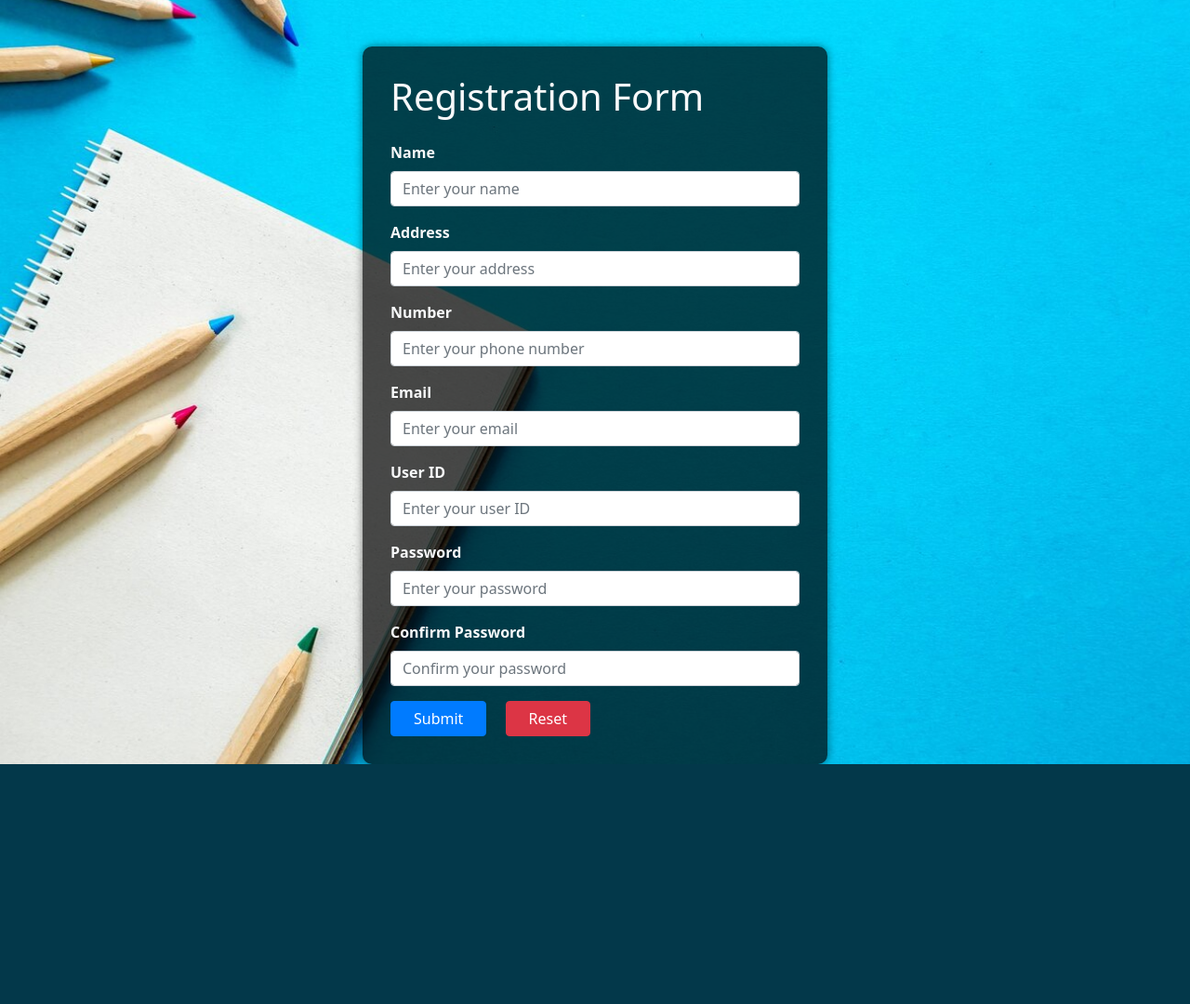
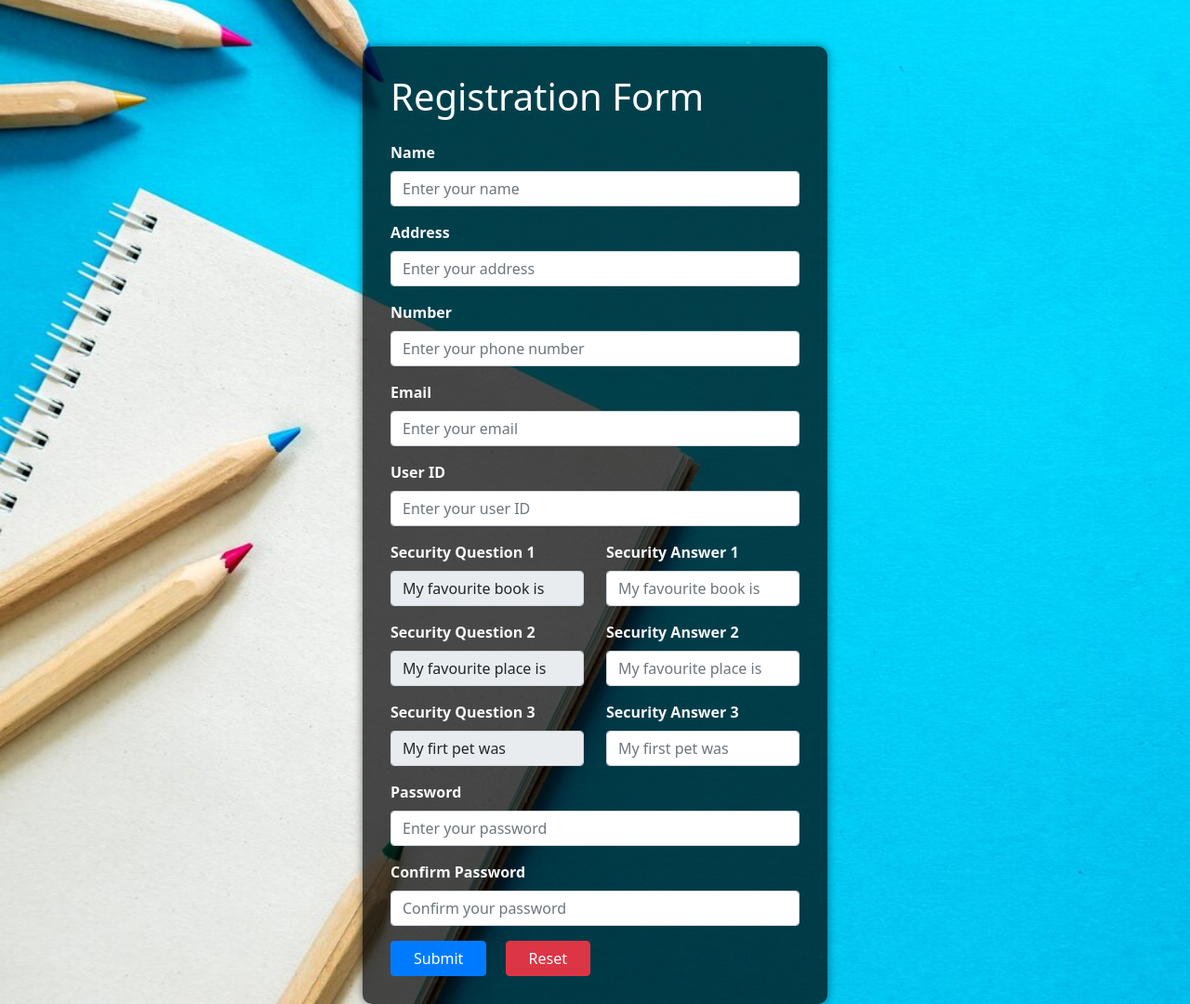
Before and after one commit to RajMunda/Library-Booking, a PHP site: page /Registration.php in a window 1280 px wide. Shown: the part 86-1166 px from the top of the page at 93% size. Before the commit the page ends 908 px from the top, so only its background shows below. Run offline with PHP 8.4, Linux system fonts and the light colour scheme.

Commit message:
finally_done

```diff
--- a/Registration.php
+++ b/Registration.php
@@ -55,6 +55,51 @@
             <label for="userId" class="form-label">User ID</label>
             <input type="text" class="form-control" id="userId" placeholder="Enter your user ID" name="user_id" required>
         </div>
+        <div class="row">
+            <div class="col-sm-6">
+                <div class="mb-3">
+                    <label for="security1" class="form-label">Security Question 1</label>
+                    <input type="text" class="form-control" id="security1" value="My favourite book is" name="security1" required disabled>
+                </div>
+            </div>
+            <div class="col-sm-6">
+                <div class="mb-3">
+                    <label for="answer1" class="form-label">Security Answer 1</label>
+                    <input type="text" class="form-control" id="answer1" placeholder="My favourite book is" name="answer1" required>
+                </div>
+            </div>
+        </div>
+        <div class="row">
+            <div class="col-sm-6">
+                <div class="mb-3">
+                    <label for="security2" class="form-label">Security Question 2</label>
+                    <input type="text" class="form-control" id="security2" value="My favourite place is" name="security2" required disabled>
+                </div>
+            </div>
+            <div class="col-sm-6">
+                <div class="mb-3">
+                    <label for="answer2" class="form-label">Security Answer 2</label>
+                    <input type="text" class="form-control" id="answer2" placeholder="My favourite place is" name="answer2" required>
+                </div>
+            </div>
+        </div>
+        <div class="row">
+            <div class="col-sm-6">
+                <div class="mb-3">
+                    <label for="security3" class="form-label">Security Question 3</label>
+                    <input type="text" class="form-control" id="security3" value="My firt pet was" name="security3" required disabled>
+                </div>
+            </div>
+            <div class="col-sm-6">
+                <div class="mb-3">
+                    <label for="answer3" class="form-label">Security Answer 3</label>
+                    <input type="text" class="form-control" id="answer3" placeholder="My first pet was" name="answer3" required>
+                </div>
+            </div>
+        </div>
+
+
+
         <div class="mb-3">
             <label for="password" class="form-label">Password</label>
             <input type="password" class="form-control" id="password" placeholder="Enter your password" required>
@@ -92,7 +137,6 @@
               alert('Password do not match.!');
 
             }
-            this.value=this.value.slice(0,9);
           });
         });
 
--- a/fetchSlotAvailability.php
+++ b/fetchSlotAvailability.php
@@ -12,7 +12,7 @@ if ($_SERVER["REQUEST_METHOD"] == "POST") {
         $userID = $_SESSION['user']['stud_id'];
 
         include "Database/connection.php";
-        $sql = "SELECT t.capacity - t2.occupied `available` FROM `slot` t,  (select COUNT(*) `occupied`, t1.slot_id from `slot_order_detail` t1 where t1.slot_id = $slotID and t1.user_id = $userID and t1.slot_order_date = CURRENT_DATE()) t2 where t.slot_id = $slotID";
+        $sql = "SELECT t.capacity - t2.occupied `available` FROM `slot` t,  (select COUNT(*) `occupied`, t1.slot_id from `slot_order_detail` t1 where t1.slot_id = $slotID and t1.slot_order_date = CURRENT_DATE()) t2 where t.slot_id = $slotID";
         $result = $conn->query($sql);
         $row = $result->fetch_assoc();
 
--- a/reg_handle.php
+++ b/reg_handle.php
@@ -8,11 +8,14 @@ if(isset($_POST["submit"])){
     $studentEmail = $_POST["email"];
     $studentuserId = $_POST["user_id"];
     $studentPassword = $_POST["pwd"];
+    $answer1 = $_POST['answer1'];
+    $answer2 = $_POST['answer2'];
+    $answer3 = $_POST['answer3'];
 
     include "Database/connection.php";
 
 
-    $sql = "INSERT INTO `stud`(`Name`, `Address`, `Phone_No.`, `Email`, `User_Id`, `Password`) VALUES('$studentName','$studentAddress','$studentPhone_No.','$studentEmail','$studentuserId','$studentPassword')";
+    $sql = "INSERT INTO `stud`(`Name`, `Address`, `Phone_No.`, `Email`, `User_Id`,`answer1`, `answer2`, `answer3`, `Password`) VALUES('$studentName','$studentAddress','$studentPhone_No.','$studentEmail','$studentuserId', '$answer1', '$answer2', '$answer3', '$studentPassword')";
 
 
     if ($conn->query($sql) === TRUE) {
--- a/service.php
+++ b/service.php
@@ -63,10 +63,6 @@
         <div class="service-icon">
           <i class="bi bi-calendar-event"></i>
         </div>
-        <div class="service-content">
-          <div class="service-title">Calendar Integration</div>
-          <div class="service-description">Sync your bookings with your calendar application to stay organized and never miss a study session.</div>
-        </div>
       </div>
       <div class="service-item">
         <div class="service-icon">
```
Also changed, not shown: Database/student.sql (+14 -7 lines), change_password.php (added, +14 -0 lines), forget.php (+30 -11 lines), login.php (+6 -1 lines), process_forgot_password.php (added, +62 -0 lines).
